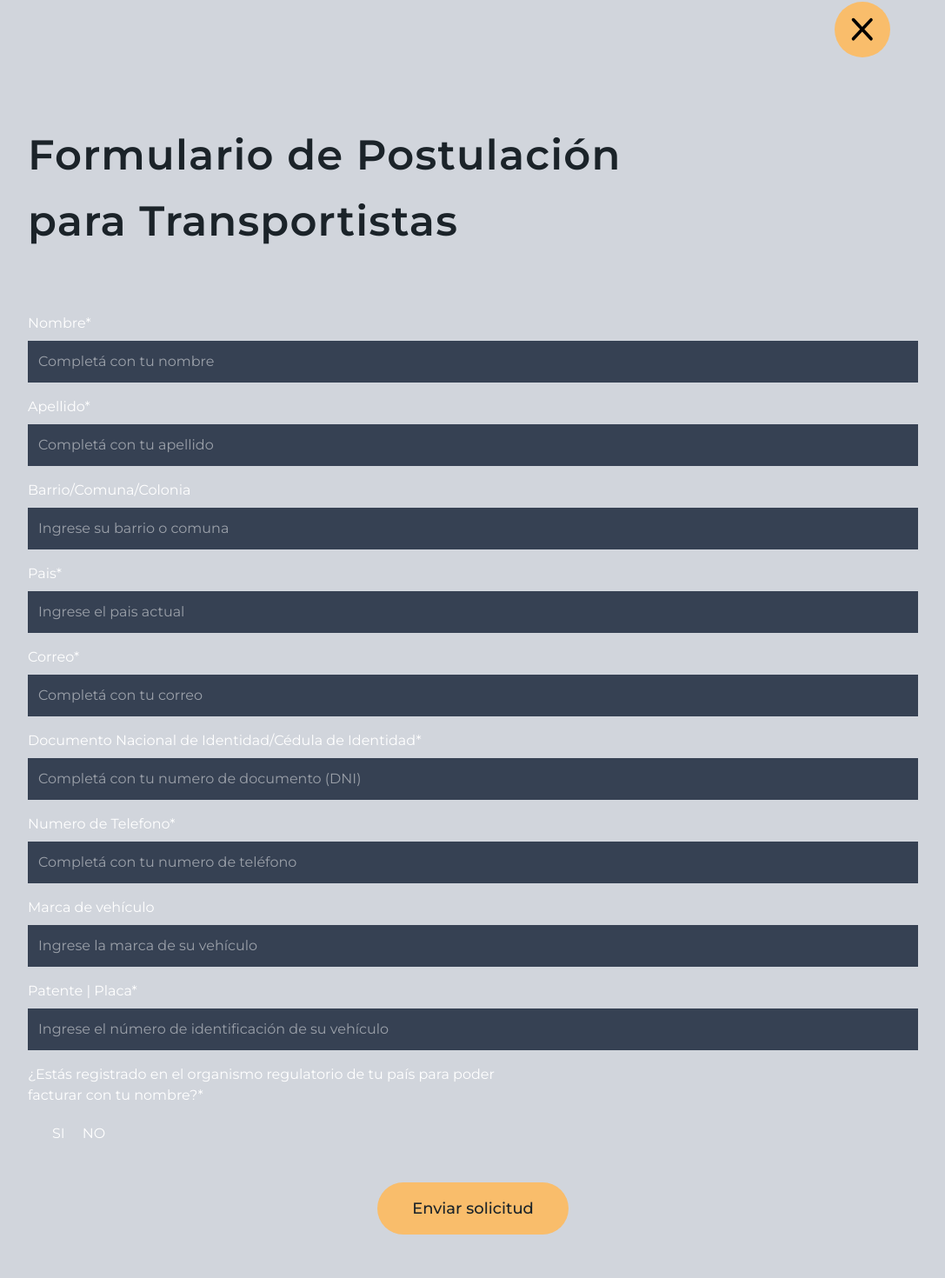
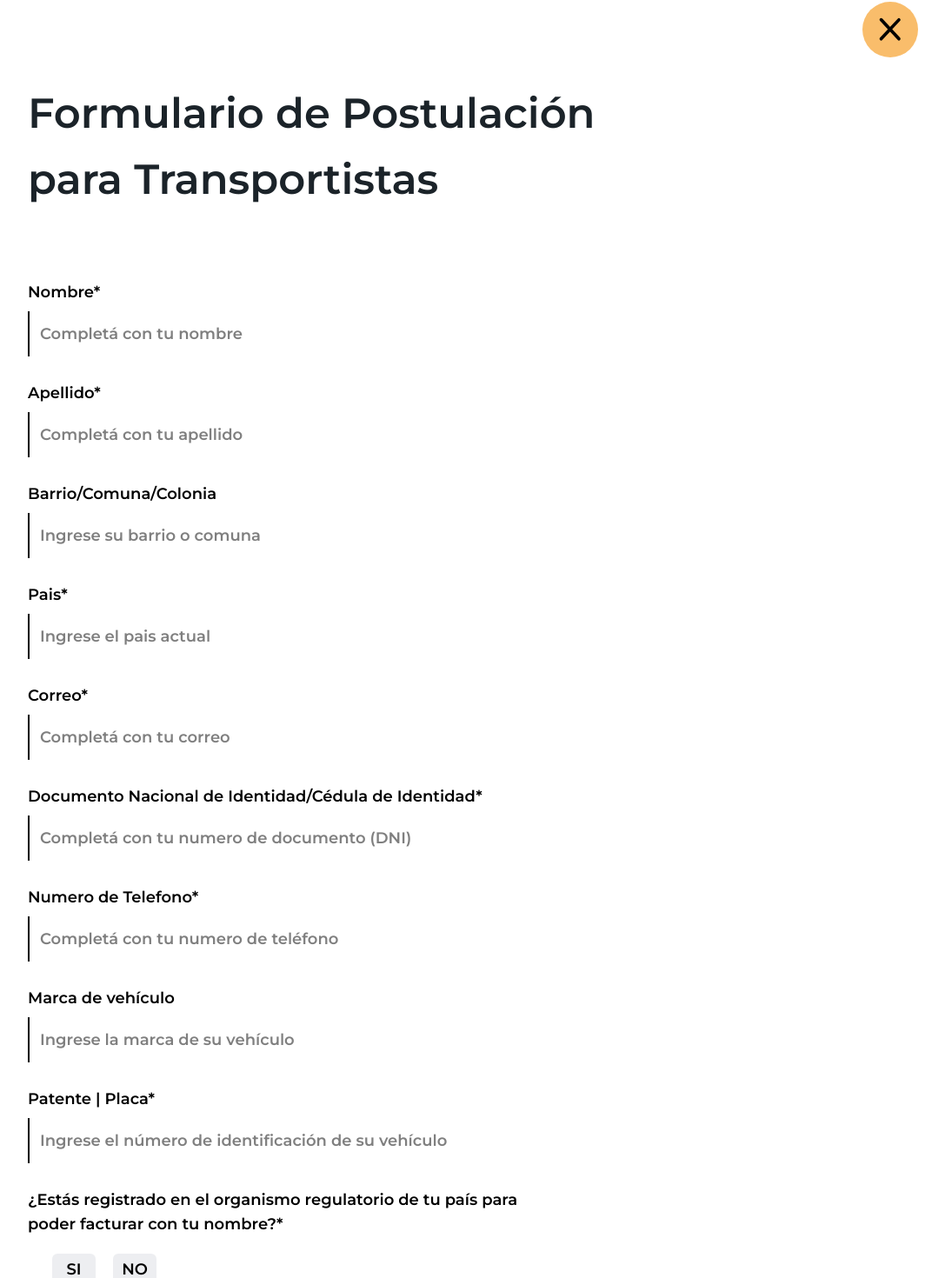
Before and after one commit to gabrieltoloza/picklogweb, a Nuxt app: page /transportistas-formulario in a window 1280 px wide. Shown: the part 198-1668 px from the top of the page at 87% size, without its empty margins (96-1183 px from the left). Built offline with nearby package versions, Linux system fonts and the light colour scheme.

Commit message:
update with Actions

```diff
--- a/app/components/Home/AboutUs.vue
+++ b/app/components/Home/AboutUs.vue
@@ -18,7 +18,7 @@
 
                 <div>
                     <button
-                        class="bg-[#F9BD6B] border border-[#F9BD6B] rounded-full p-3 mt-3 px-9 w-60 h-16 text-[#efefef] font-medium hover:bg-[#efefef] hover:text-[#1B2329] transition-all duration-300">
+                        class="bg-[#F9BD6B] border border-[#F9BD6B] rounded-full p-3 mt-3 px-9 w-60 h-16 text-[#efefef] font-medium cursor-pointer hover:bg-[#efefef] hover:text-[#1B2329] transition-all duration-300">
                         CONOCENOS MÁS
                     </button>
                 </div>
--- a/app/components/Home/Brands.vue
+++ b/app/components/Home/Brands.vue
@@ -109,7 +109,7 @@ const props = defineProps<{
     logos?: { src: string; alt: string }[]
 }>()
 
-const ctaHref = props.ctaHref ?? '/trabaja-con-nosotros'
+const ctaHref = props.ctaHref ?? '/transportistas-formulario'
 const logos = props.logos ?? [
     // Ejemplo por defecto (cambiá las rutas por las tuyas)
     { src: '/marcaspicklog/fenicio.png', alt: 'Fenicio' },
--- a/app/components/Home/SloganCompany.vue
+++ b/app/components/Home/SloganCompany.vue
@@ -10,7 +10,7 @@
                         Adaptam<span class="text-black m-0 p-0">os la logístic</span>a a tu operación, <span class="text-[#F9BD6B]">no al revés</span>
                     </h1>
                     <button
-                        class="border border-[#F9BD6B] rounded-full p-3 mt-3 px-9 w-52 h-16 text-gray-700 font-medium hover:bg-[#F9BD6B] hover:text-[#1B2329] transition-all duration-300">
+                        class="border border-[#F9BD6B] rounded-full p-3 mt-3 px-9 w-52 h-16 text-gray-700 font-medium cursor-pointer hover:bg-[#F9BD6B] hover:text-[#1B2329] transition-all duration-300">
                         VER MÁS
                     </button>
                 </div>
--- a/app/components/Transportistas/Formulario.vue
+++ b/app/components/Transportistas/Formulario.vue
@@ -1,9 +1,10 @@
 <template>
-    <div class="min-h-screen text-white py-10 bg-transparent">
+    <div class="min-h-screen text-black py-10 bg-transparent">
         <div class="container mx-auto">
-            <div class="w-full mx-auto flex flex-col bg-gray-300 rounded-lg px-32">
-                <span class="self-end h-auto">
-                    <svg width="128" height="128" viewBox="0 0 128 128" fill="none" xmlns="http://www.w3.org/2000/svg">
+            <div class="w-full mx-auto flex flex-col bg-white rounded-lg px-32 relative">
+                <span class="self-end h-auto float-right absolute right-24">
+
+                    <svg class="cursor-pointer" width="128" height="128" viewBox="0 0 128 128" fill="none" xmlns="http://www.w3.org/2000/svg">
                         <ellipse cx="64.0001" cy="64" rx="32" ry="32" transform="rotate(-180 64.0001 64)"
                             fill="#F9BD6B" />
                         <path
@@ -16,68 +17,69 @@
 
                 </span>
 
-                <h1 class="text-5xl h-[70px] font-semibold my-14 flex flex-col gap-7 text-start tracking-wide text-[#1B2329]">
+                <h1 class="text-5xl h-[70px] font-semibold my-14 py-20 flex flex-col gap-7 text-start text-[#1B2329]">
                     <span>Formulario de Postulación</span>
                     <span>para Transportistas</span>
                 </h1>
 
+
                 <form @submit.prevent="enviarFormulario" class="py-20">
                     <div>
 
-                        <div class="flex flex-col gap-4">
+                        <div class="flex flex-col gap-7 font-semibold text-lg">
                             <div>
                                 <label for="nombre" class="block mb-2">Nombre*</label>
                                 <input id="nombre" v-model="formulario.nombre" type="text"
-                                    class="w-full p-3 bg-gray-700" placeholder="Completá con tu nombre" required>
+                                    class="w-full p-3 border-l-2 focus:outline-none" placeholder="Completá con tu nombre" required>
                             </div>
                             <div>
                                 <label for="apellido" class="block mb-2">Apellido*</label>
                                 <input id="apellido" v-model="formulario.apellido" type="tel"
-                                    class="w-full p-3 bg-gray-700" placeholder="Completá con tu apellido" required>
+                                    class="w-full p-3 border-l-2 focus:outline-none" placeholder="Completá con tu apellido" required>
                             </div>
                             <div>
                                 <label for="barrio" class="block mb-2">Barrio/Comuna/Colonia</label>
                                 <input id="barrio" v-model="formulario.barrio" type="text"
-                                    class="w-full p-3 bg-gray-700" placeholder="Ingrese su barrio o comuna" required>
+                                    class="w-full p-3 border-l-2 focus:outline-none" placeholder="Ingrese su barrio o comuna" required>
                             </div>
                             <div>
                                 <label for="pais" class="block mb-2">Pais*</label>
-                                <input id="pais" v-model="formulario.pais" type="text" class="w-full p-3 bg-gray-700"
+                                <input id="pais" v-model="formulario.pais" type="text" class="w-full p-3 border-l-2 focus:outline-none"
                                     placeholder="Ingrese el pais actual" required>
                             </div>
                             <div>
                                 <label for="correo" class="block mb-2">Correo*</label>
                                 <input id="correo" v-model="formulario.correo" type="email"
-                                    class="w-full p-3 bg-gray-700" placeholder="Completá con tu correo" required>
+                                    class="w-full p-3 border-l-2 focus:outline-none" placeholder="Completá con tu correo" required>
                             </div>
                             <div>
                                 <label for="dni" class="block mb-2">Documento Nacional de Identidad/Cédula de
                                     Identidad*</label>
-                                <input id="dni" v-model="formulario.dni" type="text" class="w-full p-3 bg-gray-700"
+                                <input id="dni" v-model="formulario.dni" type="text" class="w-full p-3 border-l-2 focus:outline-none"
                                     placeholder="Completá con tu numero de documento (DNI)" required>
                             </div>
                             <div>
                                 <label for="phone" class="block mb-2">Numero de Telefono*</label>
-                                <input id="phone" v-model="formulario.phone" type="text" class="w-full p-3 bg-gray-700"
+                                <input id="phone" v-model="formulario.phone" type="text" class="w-full p-3 border-l-2 focus:outline-none"
                                     placeholder="Completá con tu numero de teléfono" required>
                             </div>
                             <div>
                                 <label for="marca" class="block mb-2">Marca de vehículo</label>
-                                <input id="marca" v-model="formulario.marca" type="text" class="w-full p-3 bg-gray-700"
+                                <input id="marca" v-model="formulario.marca" type="text" class="w-full p-3 border-l-2 focus:outline-none"
                                     placeholder="Ingrese la marca de su vehículo" required>
                             </div>
                             <div>
                                 <label for="patente" class="block mb-2">Patente | Placa*</label>
                                 <input id="patente" v-model="formulario.patente" type="text"
-                                    class="w-full p-3 bg-gray-700" placeholder="Ingrese el número de identificación de su vehículo" required>
+                                    class="w-full p-3 border-l-2 focus:outline-none" placeholder="Ingrese el número de identificación de su vehículo" required>
                             </div>
                             <div>
                                 <label for="registro" class="block mb-2 w-[56%]">
                                     ¿Estás registrado en el organismo regulatorio de tu país para poder facturar con tu nombre?*
                                 </label>
                                 <div class="flex gap-5 m-5 ml-7">
-                                    <button>SI</button>
-                                    <button>NO</button>
+                                    <button class="bg-gray-200/70 w-[50px] h-[35px] rounded-md cursor-pointer">SI</button>
+                                    <button class="bg-gray-200/70 w-[50px] h-[35px] rounded-md cursor-pointer">NO</button>
                                 </div>
                             </div>
                         </div>
@@ -86,10 +88,11 @@
 
 
                     <!-- Botón de envío -->
-                    <div class="flex justify-center pt-6">
+                    <div class="flex justify-end pt-10">
                         <button type="submit"
-                            class="bg-[#F9BD6B] text-[#1B2329] px-10 py-4 rounded-full text-lg font-medium hover:bg-[#F9BD6B]/80 transition-colors">
-                            Enviar solicitud
+                            class="flex gap-5 cursor-pointer items-center bg-[#F9BD6B] text-[#1B2329] px-10 py-4 rounded-full font-medium text-lg hover:bg-[#F9BD6B]/80 transition-colors">
+                            Enviar formulario
+                            <RightRowSlogan />
                         </button>
                     </div>
 
@@ -101,17 +104,18 @@
 
 
 <script setup lang="ts">
+import RightRowSlogan from '../svg/RightRowSlogan.vue';
+
 const formulario = reactive({
     nombre: '',
-    telefono: '',
-    email: '',
-    ciudad: '',
-    tipoVehiculo: '',
+    apellido: '',
+    barrio: '',
+    pais: '',
+    correo: '',
+    dni: '',
+    phone: '',
     marca: '',
-    modelo: '',
-    anio: '',
-    experiencia: '',
-    mensaje: ''
+    patente: ''
 });
 
 const enviarFormulario = async () => {
```
Also changed, not shown: app/components/Home/MainContent.vue (+22 -10 lines), app/components/Navbar/NavBar.vue (+28 -6 lines).
